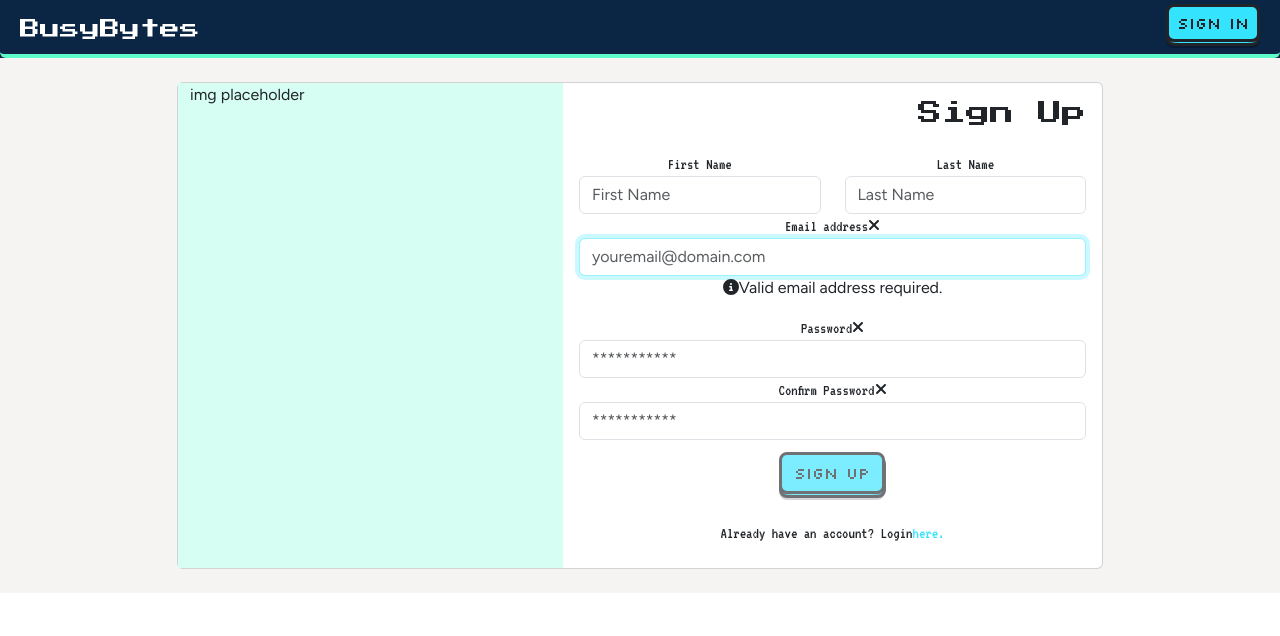
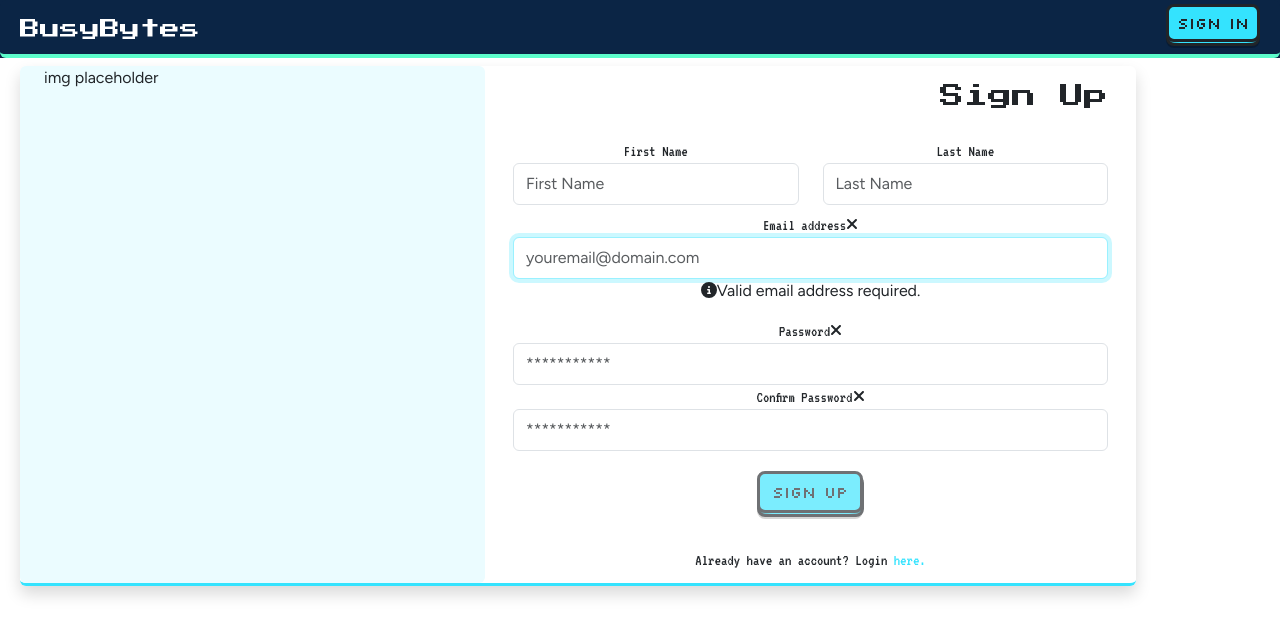
Before and after one commit to CodeOp-tech/fs26-group-D, a React (Vite) app in the folder client/: page /register in a window 1280 px wide. Shown: the top 636 px of the page. Built offline with nearby package versions, Linux system fonts and the light colour scheme; a web font is replaced by a local one.

Commit message:
Initial Register restyle

```diff
--- a/client/src/components/Register.jsx
+++ b/client/src/components/Register.jsx
@@ -127,24 +127,22 @@ function Register({ hideModal, onFormSwitch }) {
 
   return (
     <>
-      <section className="bg-altLight ">
-        <div className="container-lg ">
-          <div className="row justify-content-center">
-            <div className="col-10 m-4">
-              <div className="card">
-                <div className="row g-0 rounded">
-                  <div className="col-md-5 bg-aquaLight">
+      <section className=" ">
+        <div className="container m-2">
+          {/* <div className="row justify-content-center"> */}
+          {/* <div className="col-10 m-4">
+              <div className="card"> */}
+          <div className="row m-0 border-bottom border-3 border-primary shadow rounded">
+            <div className="col-md-5 bg-blueLight rounded">
               <div className="container">img placeholder</div>
             </div>
             <div className="col-md-7">
               <div className="card-body text-center">
                 <div className="text-end">
-                        <h1 className="card-title display-5 fs-4 mb-4">
-                          Sign Up
-                        </h1>
+                  <h1 className="card-title display-5 fs-4 p-3">Sign Up</h1>
                 </div>
 
-                      <div className="card-contents">
+                <div className="card-contents px-3 py-1">
                   <section>
                     <p
                       ref={errRef}
@@ -154,12 +152,9 @@ function Register({ hideModal, onFormSwitch }) {
                   </section>
 
                   <form onSubmit={handleSubmit} className="login-form">
-                          <div className="row">
+                    <div className="row py-2">
                       <div className="col-6">
-                              <label
-                                htmlFor="firstname"
-                                className="font-monospace"
-                              >
+                        <label htmlFor="firstname" className="font-monospace">
                           First Name
                         </label>
                         <input
@@ -169,14 +164,11 @@ function Register({ hideModal, onFormSwitch }) {
                           name="firstname"
                           required
                           onChange={handleInputChange}
-                                className="form-control"
+                          className="form-control py-2"
                         />
                       </div>
                       <div className="col-6">
-                              <label
-                                htmlFor="lastname"
-                                className="font-monospace"
-                              >
+                        <label htmlFor="lastname" className="font-monospace">
                           Last Name
                         </label>
                         <input
@@ -186,7 +178,7 @@ function Register({ hideModal, onFormSwitch }) {
                           name="lastname"
                           required
                           onChange={handleInputChange}
-                                className="form-control"
+                          className="form-control py-2"
                         />
                       </div>
                     </div>
@@ -198,9 +190,7 @@ function Register({ hideModal, onFormSwitch }) {
                           <FontAwesomeIcon icon={faCheck} />
                         </span>
                         <span
-                                className={
-                                  !validEmail || email ? "invalid" : "hide"
-                                }
+                          className={!validEmail || email ? "invalid" : "hide"}
                         >
                           <FontAwesomeIcon icon={faTimes} />
                         </span>
@@ -218,7 +208,7 @@ function Register({ hideModal, onFormSwitch }) {
                         aria-describedby="uidnote"
                         onFocus={() => setEmailFocus(true)}
                         onBlur={() => setEmailFocus(false)}
-                              className="form-control"
+                        className="form-control py-2"
                       />
                       <p
                         id="uidnote"
@@ -238,9 +228,7 @@ function Register({ hideModal, onFormSwitch }) {
                         <FontAwesomeIcon icon={faCheck} />
                       </span>
                       <span
-                              className={
-                                !validPwd || password ? "invalid" : "hide"
-                              }
+                        className={!validPwd || password ? "invalid" : "hide"}
                       >
                         <FontAwesomeIcon icon={faTimes} />
                       </span>
@@ -256,20 +244,18 @@ function Register({ hideModal, onFormSwitch }) {
                       aria-describedby="pwdnote"
                       onFocus={() => setPwdFocus(true)}
                       onBlur={() => setPwdFocus(false)}
-                            className="form-control"
+                      className="form-control py-2"
                     />
                     <p
                       id="pwdnote"
                       className={
-                              pwdFocus && !validPwd
-                                ? "instructions"
-                                : "offscreen"
+                        pwdFocus && !validPwd ? "instructions" : "offscreen"
                       }
                     >
                       <FontAwesomeIcon icon={faInfoCircle} />
                       8 to 24 characters. <br />
-                            Must include uppercase and lowercase letters, a
-                            number and special character.
+                      Must include uppercase and lowercase letters, a number and
+                      special character.
                       <br />
                       Allowed special characters:{" "}
                       <span aria-label="exclamation mark">!</span>
@@ -278,15 +264,10 @@ function Register({ hideModal, onFormSwitch }) {
                       <span aria-label="dollar sign">$</span>
                       <span aria-label="percent">%</span>
                     </p>
-                          <label
-                            htmlFor="confirm_pwd"
-                            className="font-monospace"
-                          >
+                    <label htmlFor="confirm_pwd" className="font-monospace">
                       Confirm Password
                       <span
-                              className={
-                                validMatch && matchPwd ? "valid" : "hide"
-                              }
+                        className={validMatch && matchPwd ? "valid" : "hide"}
                       >
                         <FontAwesomeIcon icon={faCheck} />
                       </span>
@@ -309,30 +290,26 @@ function Register({ hideModal, onFormSwitch }) {
                         aria-describedby="confirmnote"
                         onFocus={() => setMatchFocus(true)}
                         onBlur={() => setMatchFocus(false)}
-                              className="form-control"
+                        className="form-control py-2"
                       />
                       <p
                         id="confirm_pwd"
-                              className={
-                                !validMatch ? "instructions" : "offscreen"
-                              }
+                        className={!validMatch ? "instructions" : "offscreen"}
                       >
                         <FontAwesomeIcon icon={faInfoCircle} />
                         Must match the first password input field.
                       </p>
                     </div>
 
-                          <div>
+                    <div className="py-2">
                       <button
                         onClick={() => {
                           hideModal();
                         }}
                         type="submit"
-                              className="btn mb-3 pushable-b"
+                        className="btn mb-3 pushable-b "
                         disabled={
-                                !validEmail || !validPwd || !validMatch
-                                  ? true
-                                  : false
+                          !validEmail || !validPwd || !validMatch ? true : false
                         }
                       >
                         <span className="shadow-btn-b"></span>
@@ -346,15 +323,15 @@ function Register({ hideModal, onFormSwitch }) {
                     onClick={() => onFormSwitch("login")}
                   >
                     Already have an account? Login
-                          <span className="text-primary">here.</span>
+                    <span className="text-primary"> here.</span>
                   </button>
                 </div>
               </div>
             </div>
+            {/* </div>
+              </div> */}
           </div>
-              </div>
-            </div>
-          </div>
+          {/* </div> */}
         </div>
       </section>
     </>
```
Lines whose indentation alone changed are shown as unchanged.
